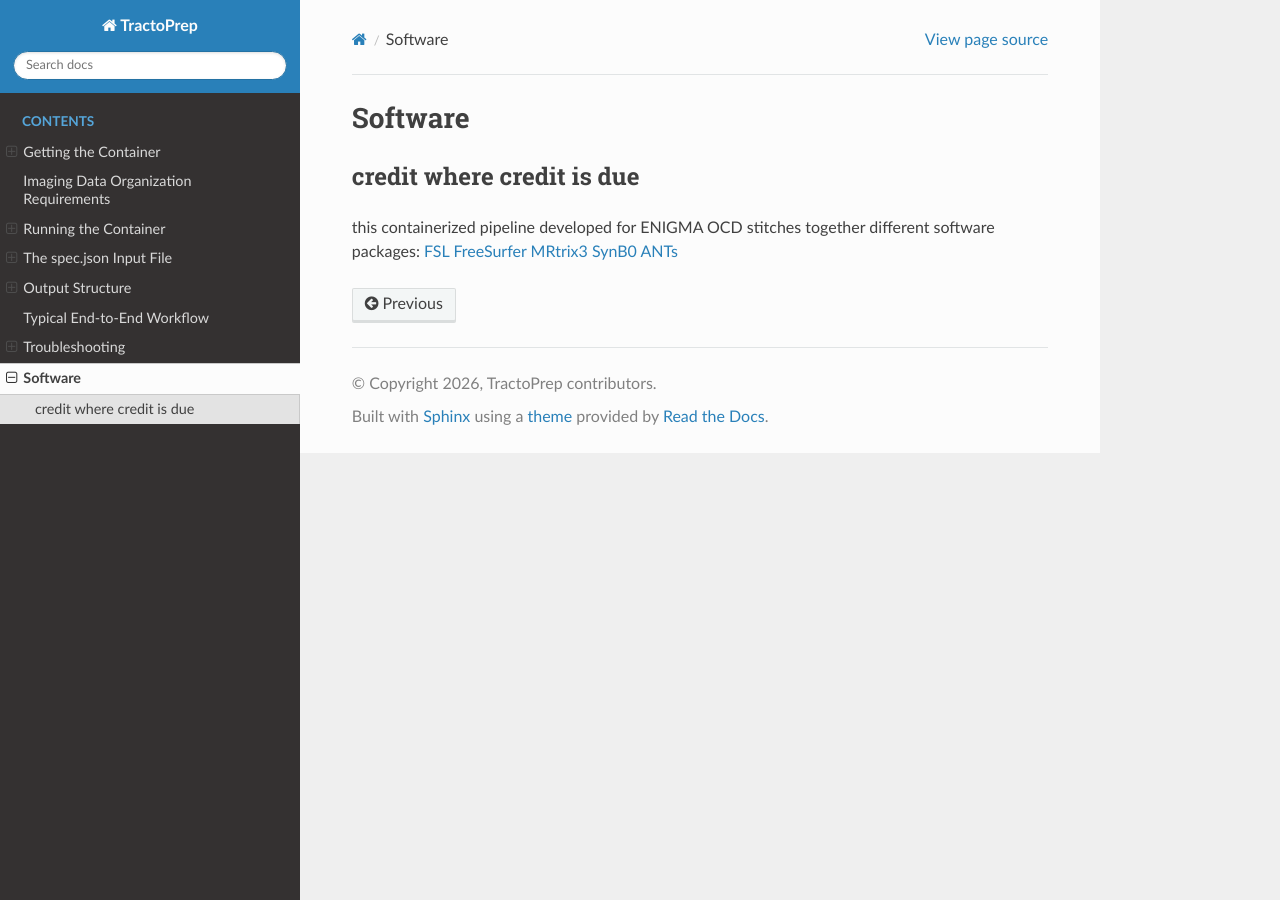
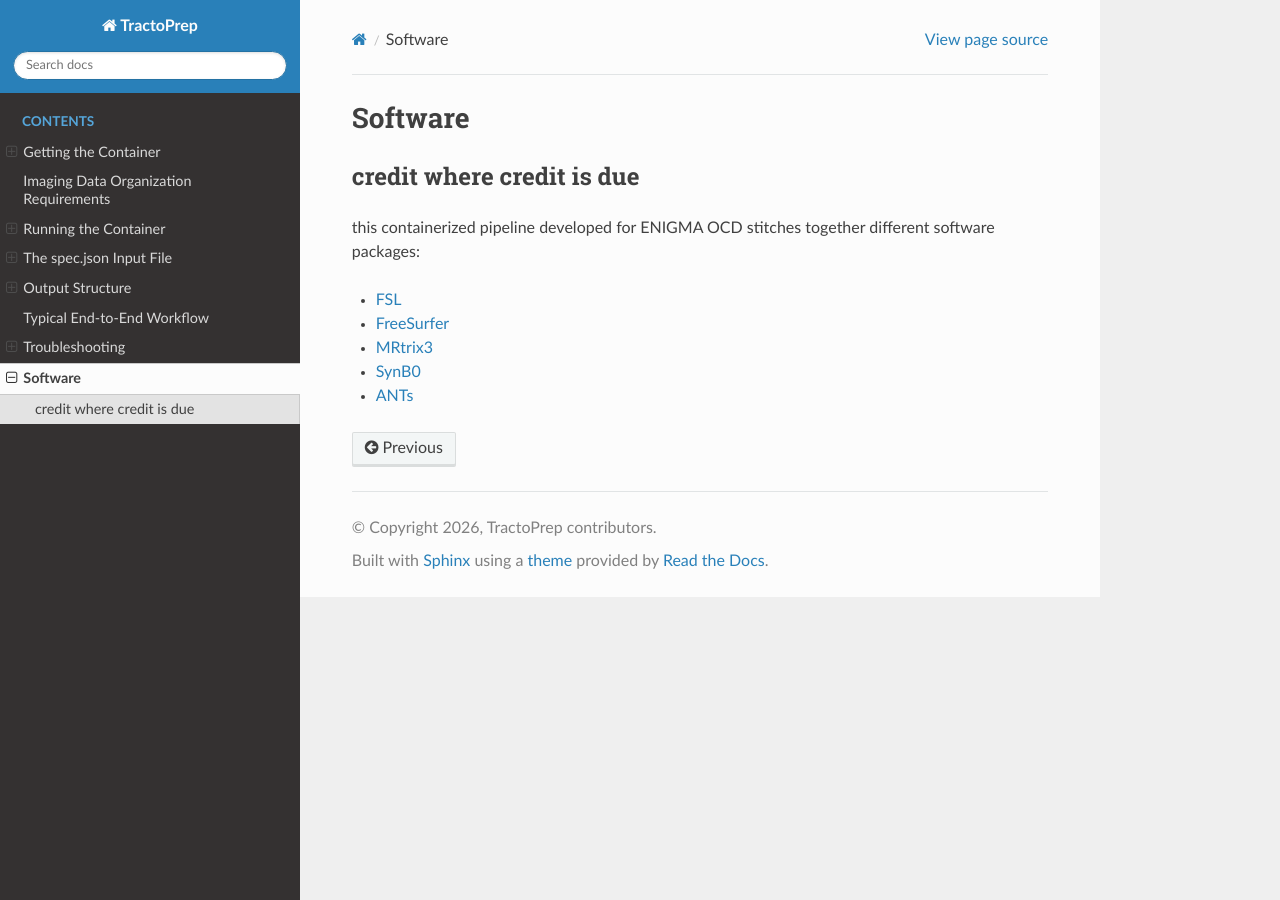
Before and after one commit to chrisvriend/dwi-tract4mega, a Sphinx documentation site: the page built from docs/source/Software.md, in a window 1280 px wide. Built offline with Sphinx 7.4.7 and the Read the Docs theme 3.1.0, drawn with Linux system fonts in a browser that asks for light colours.

```diff
--- a/docs/source/Software.md
+++ b/docs/source/Software.md
@@ -3,8 +3,8 @@
 ## credit where credit is due
 
 this containerized pipeline developed for ENIGMA OCD stitches together different software packages:
-[FSL](https://fsl.fmrib.ox.ac.uk/)
-[FreeSurfer](https://surfer.nmr.mgh.harvard.edu)
-[MRtrix3](https://www.mrtrix.org/)
-[SynB0](https://github.com/MASILab/Synb0-DISCO)
-[ANTs](https://github.com/ANTsX/ANTs)
+- [FSL](https://fsl.fmrib.ox.ac.uk/)
+- [FreeSurfer](https://surfer.nmr.mgh.harvard.edu)
+- [MRtrix3](https://www.mrtrix.org/)
+- [SynB0](https://github.com/MASILab/Synb0-DISCO)
+- [ANTs](https://github.com/ANTsX/ANTs)
```
